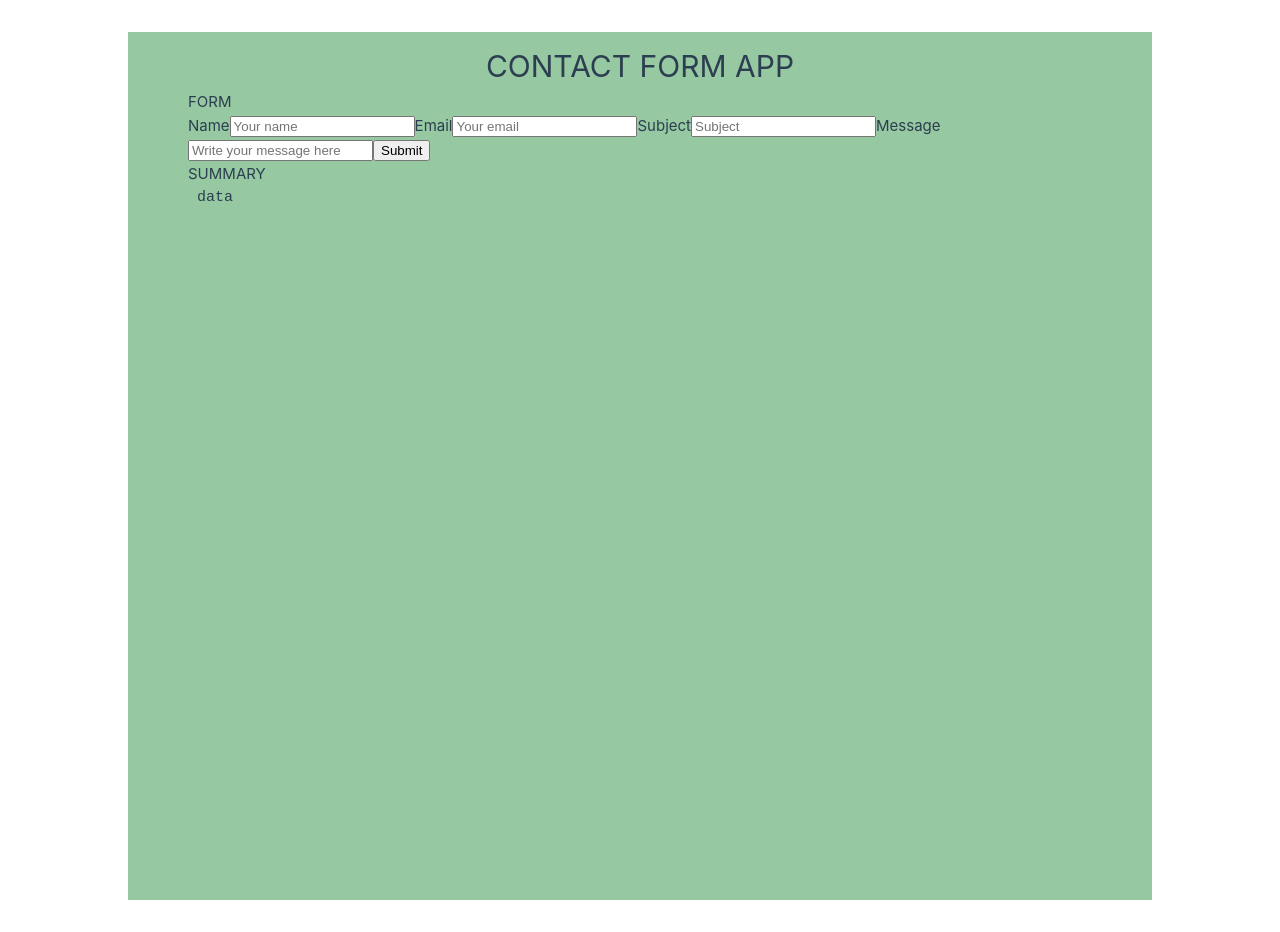
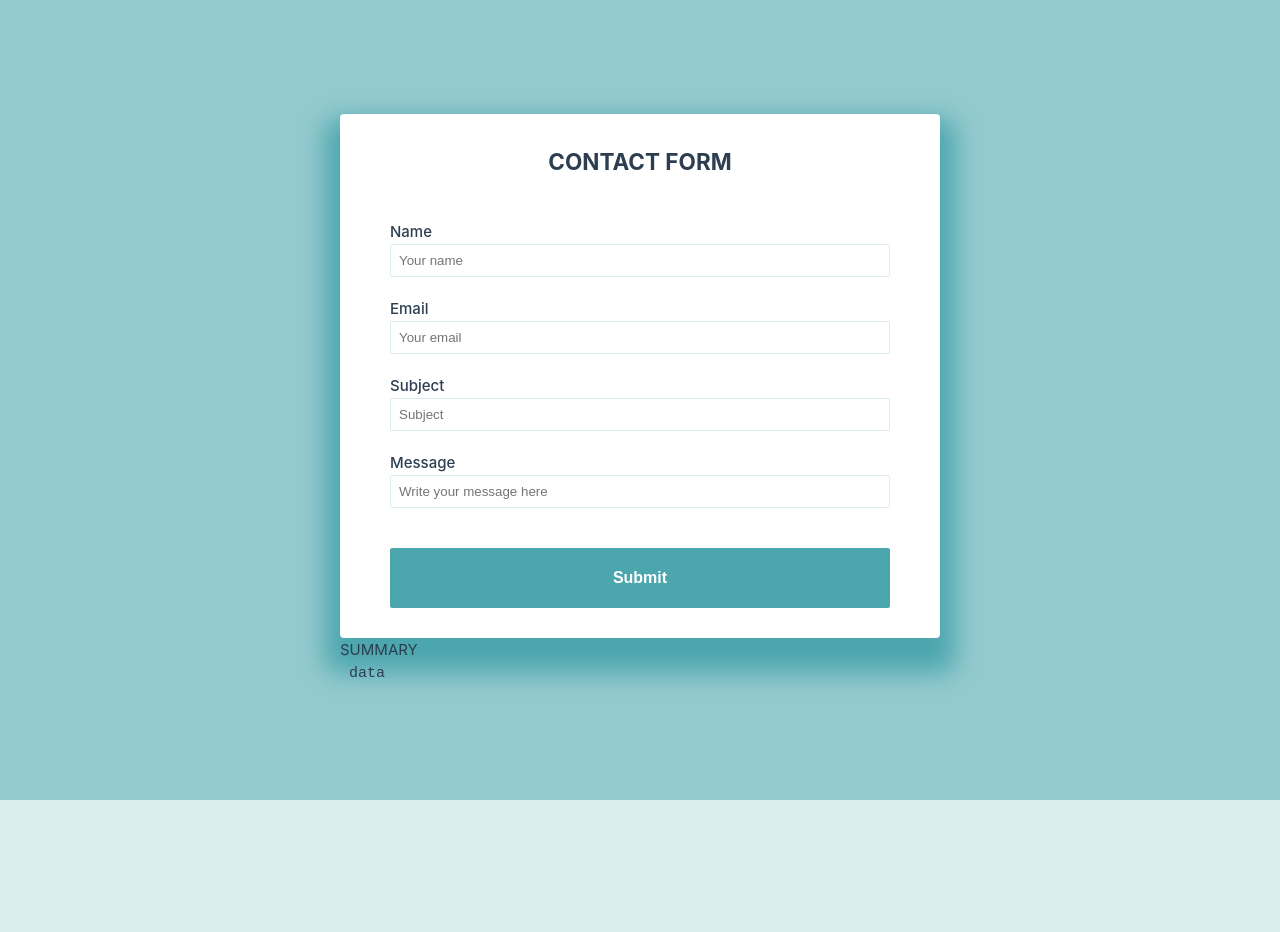
Before and after one commit to b-e-a-t-a/vue3-contactForm, a Vue app: page / in a window 1280 px wide. After the commit the page ends 800 px from the top, so only its background shows below. Built offline with nearby package versions, Linux system fonts and the light colour scheme.

Commit message:
Add basic styling

```diff
--- a/src/App.vue
+++ b/src/App.vue
@@ -12,10 +12,15 @@ import HomeView from "./views/HomeView.vue"
 @import './assets/main.sass'
 
 .container
-  background-color: $primary-light-color
-  width: 100%
-  padding: 10px 40px
-  max-width: 1024px
+  min-height: 100vh
   margin: 0 auto
+  display: flex
+  align-items: center
+  justify-content: center
+  flex-wrap: wrap
+  background-color: $color-winterling
+  //width: 100%
+  //max-width: 1024px
+@media (min-width: 1024px)
 
 </style>
--- a/src/assets/base.css
+++ b/src/assets/base.css
@@ -9,6 +9,11 @@
   --vt-c-black-mute: #282828;
 
   --vt-c-indigo: #2c3e50;
+  --vt-c-winterling-superlight: #dbedef;
+  --vt-c-winterling-light: #b7dbdf;
+  --vt-c-winterling: #94cace;
+  --vt-c-winterling-dark: #70b8be;
+  --vt-c-winterling-superdark: #4ca6ae;
 
   --vt-c-divider-light-1: rgba(60, 60, 60, 0.29);
   --vt-c-divider-light-2: rgba(60, 60, 60, 0.12);
@@ -23,14 +28,14 @@
 
 /* semantic color variables for this project */
 :root {
-  --color-background: var(--vt-c-white);
+  --color-background: var(--vt-c-winterling-superlight);
   --color-background-soft: var(--vt-c-white-soft);
   --color-background-mute: var(--vt-c-white-mute);
 
-  --color-border: var(--vt-c-divider-light-2);
+  --color-border: var(--vt-c-winterling-light);
   --color-border-hover: var(--vt-c-divider-light-1);
 
-  --color-heading: var(--vt-c-text-light-1);
+  --color-heading: var(--vt-c-winterling-superdark);
   --color-text: var(--vt-c-text-light-1);
 
   --section-gap: 160px;
--- a/src/assets/main.css
+++ b/src/assets/main.css
@@ -3,33 +3,5 @@
 #app {
   max-width: 1280px;
   margin: 0 auto;
-  padding: 2rem;
-
   font-weight: normal;
 }
-
-a,
-.green {
-  text-decoration: none;
-  color: hsla(160, 100%, 37%, 1);
-  transition: 0.4s;
-}
-
-@media (hover: hover) {
-  a:hover {
-    background-color: hsla(160, 100%, 37%, 0.2);
-  }
-}
-
-@media (min-width: 1024px) {
-  body {
-    display: flex;
-    place-items: center;
-  }
-
-  /* #app {
-    display: grid;
-    grid-template-columns: 1fr 1fr;
-    padding: 0 2rem;
-  } */
-}
--- a/src/assets/main.sass
+++ b/src/assets/main.sass
@@ -1,8 +1,75 @@
-$action-color: #93C572
-$background-color: #A9BA9D// #8F9779
+// COLORS
+$color-white: #ffffff
+$color-background: #dbedef
+
+$color-winterling-light: #b7dbdf
+$color-winterling: #94cace
+$color-winterling-dark: #70b8be
+$color-winterling-superdark: #4ca6ae
+
 $error-color: #cc0000
 $placeholder-color: #949494
 
-$primary-dark-color: #355E3B
-$primary-light-color: #96C8A2// #A0D6B4
-$primary-middle-color: #50C878
+
+// MAIN STYLES
+h1
+  text-transform: uppercase
+  text-align: center
+  font-weight: 700
+
+// FORMS
+form
+  max-width: 100%
+  min-width: 90vw
+  background-color: $color-white
+  padding: 10px
+  border-radius: 4px
+  box-shadow: 0 20px 26px 15px $color-winterling-superdark
+  button
+    width: 100%
+    padding: 20px
+    background-color: $color-winterling-superdark
+    color: $color-white
+    outline: none
+    border: 1px solid $color-winterling-superdark
+    border-radius: 2px
+    cursor: pointer
+    > span
+      font-size: 16px
+      font-weight: 700
+    &:disabled
+      opacity: .5
+      transition: opacity .3s ease-in-out
+    &:hover
+      border: 1px solid $color-winterling-superdark
+      background-color: $color-white
+      color: $color-winterling-superdark
+
+
+fieldset
+  border: 0
+  margin: 40px auto
+  padding: 0
+  display: flex
+  flex-direction: column
+  gap: 20px
+  > div
+    width: 100%
+label
+  display: block
+  font-weight: 500
+input
+  padding: 8px
+  border: 1px solid $color-background
+  border-radius: 2px
+  outline: none
+  width: 100%
+  &:hover
+    border-color: $color-winterling-light
+  &:active, &:focus
+    border-color: $color-winterling-dark
+
+@media (min-width: 600px)
+  form
+    min-width: 600px
+    padding: 30px 50px
--- a/src/components/FormInput.vue
+++ b/src/components/FormInput.vue
@@ -1,11 +1,15 @@
 <template>
-  <label>{{ label }}</label>
-  <input
-    :value="modelValue"
-    class="form-input"
-    v-bind="$attrs"
-    @input="$emit('update:modelValue', $event.target.value)"
-  >
+  <div class="form-input">
+    <label :for="name">{{ label }}</label>
+    <input
+      :value="modelValue"
+      :name="name"
+      :id="name"
+      class="input"
+      v-bind="$attrs"
+      @input="$emit('update:modelValue', $event.target.value)"
+    >
+  </div>
 </template>
 
 <script setup>
@@ -17,10 +21,13 @@ defineProps({
   modelValue: {
     type: [String],
     default: ""
+  },
+  name: {
+    type: String,
+    default: ""
   }
 })
 </script>
 
 <style lang="sass" scoped>
-.form-input
 </style>
--- a/src/views/HomeView.vue
+++ b/src/views/HomeView.vue
@@ -1,36 +1,48 @@
 <template>
-  <header>
-    <h1>Contact Form App</h1>
-  </header>
   <main>
-    <div class="wrapper">
-      <section class="form">
-        FORM
+    <section>
       <transition name="form">
-          <form prevent.default="submit">
+        <form @submit.prevent="send">
+          <h1>Contact Form</h1>
+          <fieldset>
             <FormInput
               v-model="data.name"
+              name="name"
               label="Name"
               placeholder="Your name"
+              minlength="5"
+              maxlength="50"
+              pattern="^[a-zA-Z]+[a-zA-Z\s]*?[^0-9]"
+              autocomplete="off"
+              required
             />
-
             <FormInput
               v-model="data.email"
+              name="email"
               label="Email"
               placeholder="Your email"
+              type="email"
+              autocomplete="off"
+              required
             />
-
             <FormInput
               v-model="data.subject"
+              name="subject"
               label="Subject"
               placeholder="Subject"
+              autocomplete="off"
+              maxlength="100"
             />
-
             <FormInput
               v-model="data.message"
+              name="message"
               label="Message"
               placeholder="Write your message here"
+              type="textarea"
+              maxlength="500"
+              required
             />
+          </fieldset>
 
           <button type="submit">
             <span>Submit</span>
@@ -43,7 +55,6 @@
       SUMMARY
       <pre> data </pre>
     </section>
-    </div>
   </main>
 </template>
 
@@ -61,22 +72,5 @@ const data = ref({
 </script>
 
 <style lang="sass">
-.wrapper
-  min-height: 100vh
-  padding: 0 20px
-  display: flex
-  flex-direction: column
-  flex: 1
-  position: relative
 
-h1
-  text-transform: uppercase
-  text-align: center
-
-@media (min-width: 1024px)
-  .wrapper
-    min-height: 100vh
-    display: flex
-    place-items: flex-start
-    flex-wrap: wrap
 </style>
```
Lines whose indentation alone changed are shown as unchanged.
